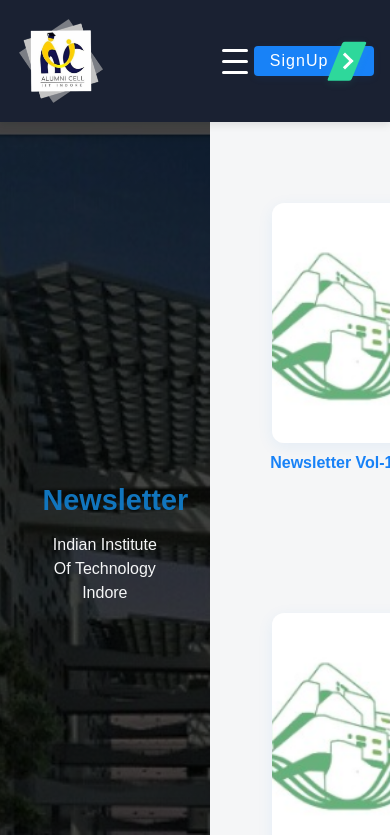
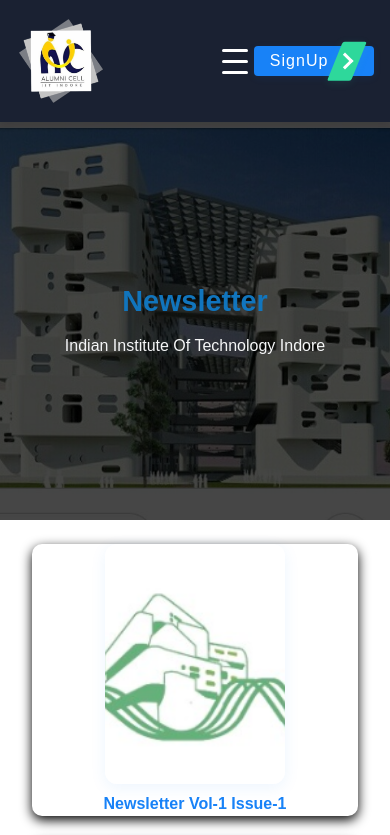
Before and after one commit to Sethu-madhav17/IIT-soc, a React (Vite) app: page /Newsletter in a window 390 px wide. Shown: the top 835 px of the page. Built offline with nearby package versions, Linux system fonts and the light colour scheme; a web font is replaced by a local one.

Commit message:
changes publications pages

```diff
--- a/src/pages/Magazine/Magazine.css
+++ b/src/pages/Magazine/Magazine.css
@@ -2,6 +2,7 @@
 .magazine-container {
   display: flex;
   flex-direction: row;
+
   height: 100vh; /* Full viewport height */
 }
 
@@ -115,4 +116,13 @@
     width: 180px;
     height: 240px;
   }
+  .magazine-container {
+  display: flex;
+  flex-direction: column;
+
+  height: 100vh; /* Full viewport height */
 }
+.magazine-images-grid {
+  height: fit-content;
+}
+}
--- a/src/pages/Newsletter/Newsletter.css
+++ b/src/pages/Newsletter/Newsletter.css
@@ -3,6 +3,7 @@
   display: flex;
   flex-direction: row;
   height: 100vh; /* Full viewport height */
+  flex-wrap: wrap;
 }
 
 /* Top row with background image and centered content */
@@ -29,7 +30,7 @@
 .newsletter-plain-text-content {
   position: relative;
   z-index: 2;
-  max-width: 90%;
+  max-width: 100vh;
   padding: 1rem 2rem;
 }
 
@@ -48,21 +49,28 @@
 /* Bottom row with images grid */
 .newsletter-images-grid {
   flex: 1; /* Half height */
-  background: #f5f6f7;
+  background: #ffffff;
+  justify-content: center;
   display: grid;
   grid-template-columns: repeat(auto-fit, minmax(240px, 1fr));
   gap: 1.5rem;
   padding: 1.5rem 2rem;
   overflow-y: auto; /* Scroll if content overflows */
   align-items: center;
+  width: 100%;
+  height: fit-content;
+  justify-content: center;
 }
 
 /* Individual image block */
 .newsletter-image-block {
   display: flex;
+  min-width: 110px;
   flex-direction: column;
   align-items: center;
   gap: 0.5rem;
+  box-shadow: 0 4px 12px rgba(0, 0, 0, 2);
+  border-radius: 10px;
 }
 
 /* Image link styling */
@@ -74,7 +82,7 @@
   transition: transform 0.2s;
 }
 
-.newsletter-image-link:hover {
+.newsletter-image-block:hover {
   transform: scale(1.05);
 }
 
@@ -105,6 +113,10 @@
 
 /* Responsive adjustments */
 @media (max-width: 600px) {
+  .newsletter-container {
+
+  flex-direction: column;
+}
   .newsletter-plain-text-content h2 {
     font-size: 1.8rem;
   }
@@ -116,3 +128,28 @@
     height: 240px;
   }
 }
+
+@media (max-width: 280px){
+  .newsletter-image {
+     width: 150px;
+  height: 200px;
+  }
+  .newsletter-plain-text-content h2 {
+    font-size: 1.8rem;
+  }
+  .newsletter-plain-text-content p {
+    font-size: 0.7rem;
+  }
+  .newsletter-image-block {
+    width: 170px;
+  }
+  .newsletter-plain-text {
+    width: 100%;
+
+  }
+  .newsletter-images-grid {
+    width: 100%;
+    justify-items: center;
+  }
+
+}
```
